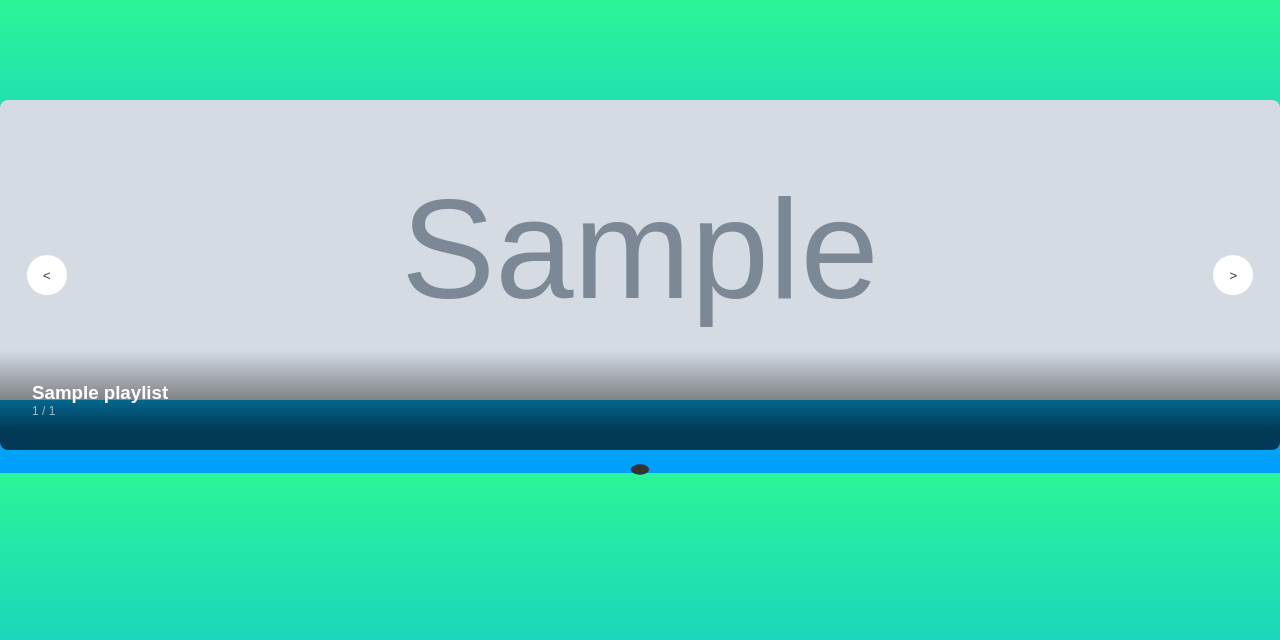
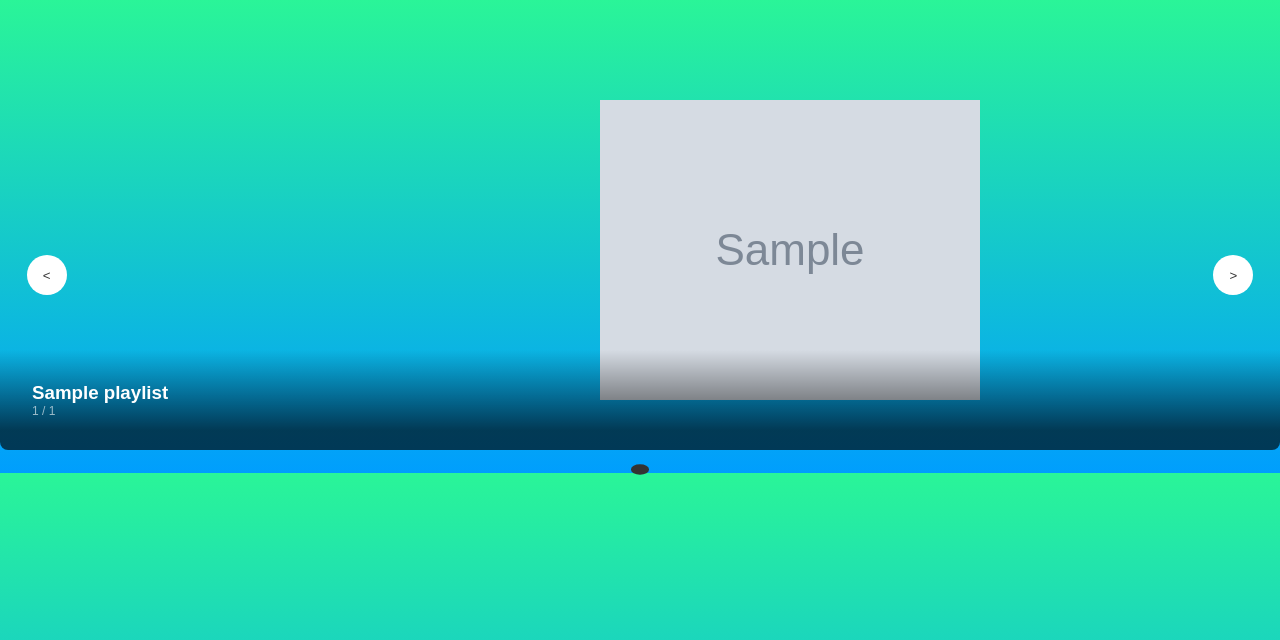
Before and after one commit to Omwamii/Spotify_to_Youtube_playlists, a Flask app: template templates/index.html in a window 1280 px wide. Shown: the top 640 px of the page. Run offline with Flask 3, Linux system fonts and the light colour scheme; the template is opened without the code that fills it: most values are stand-ins (such as "Sample title", 1, 10 or a date in 2020); grey boxes marked "Sample" are stand-in pictures; parts of the project's set-up code (start-up, migrations or seed data) failed here and were passed over; some web fonts are replaced.

Commit message:
edited album m cover properties

```diff
--- a/base.py
+++ b/base.py
@@ -21,7 +21,6 @@ f_cl_secret.close()
 os.environ['SPOTIPY_CLIENT_ID'] = cl_id
 os.environ['SPOTIPY_CLIENT_SECRET'] = cl_secret
 os.environ['SPOTIPY_REDIRECT_URI'] = "http://127.0.0.1:5000"
-
 
 
 class Base():
--- a/static/styles.css
+++ b/static/styles.css
@@ -103,7 +103,11 @@ img {
 }
 
 .slide img {
-  width: 100%;
+  /* width: 60%;
+  height: 80% */
+  /* width: 60%;
+  height: 100%; */
+  margin-left: 600px;
   object-fit: cover;
 }
 
@@ -160,9 +164,9 @@ img {
   background-color: var(--carousel-pagination-btn-active-bg);
 }
 
-.paginate {
+/* .paginate {
   background-color: red;
-}
+} */
 
 .carousel {
   margin-top: 100px;
```
